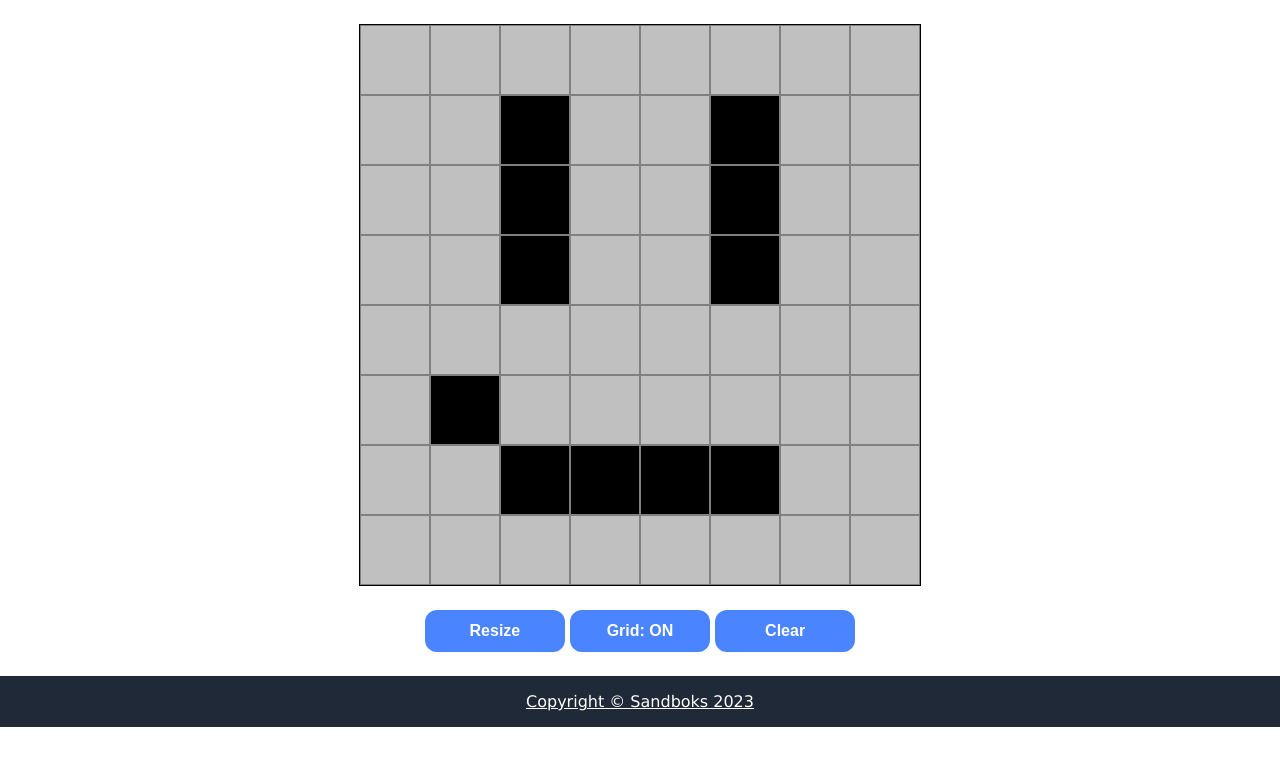
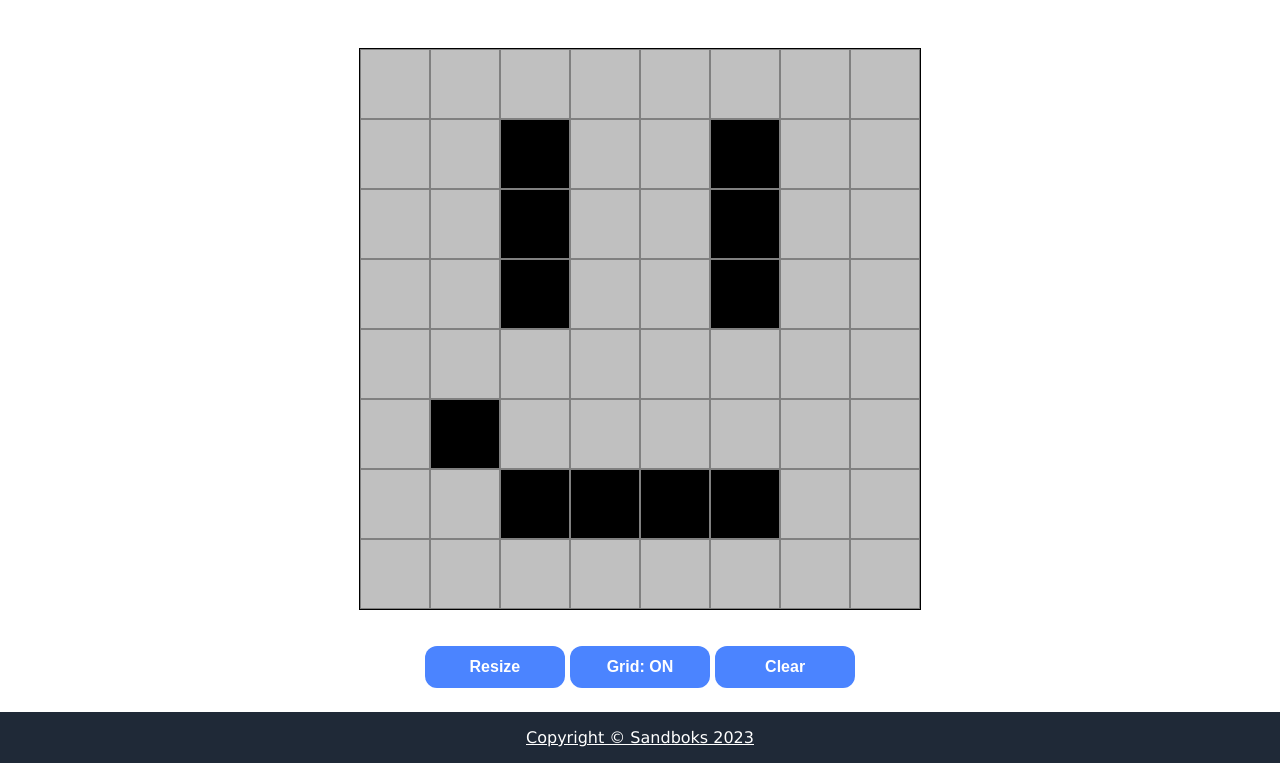
Before and after one commit to sandboks/odin-etch, a plain HTML site: page index.html in a window 1280 px wide. Shown: the part 81-844 px from the top of the page. Before the commit the page ends 808 px from the top, so only its background shows below. Drawn offline with Linux system fonts and the light colour scheme.

Commit message:
Minor CSS adjustments

```diff
--- a/etch.js
+++ b/etch.js
@@ -36,7 +36,8 @@ gridButton.addEventListener('click', () => {
 
 let clearButton = document.querySelector("#CLEAR");
 clearButton.addEventListener('click', () => {
-    ClearGrid();
+    if (canClear)
+        ClearGrid();
 })
 
 function createGrid(numSquares) {
--- a/style.css
+++ b/style.css
@@ -29,7 +29,7 @@ body {
     justify-content: flex-start;
 
     padding: 24px;
-    padding-top: 24px;
+    padding-top: 48px;
 }
 
 a {
@@ -44,25 +44,15 @@ a {
 }
 
 .gridContainer {
-
-
     height: 100%;
     width: 100%;
-    /*
-    max-width: 1024px;
-    max-height: 1024px;
-    */
 
     max-height: 70vh;
     max-width: 70vh;
     aspect-ratio: 1/1;
 
-    margin: 0;
-
     border: 1px solid black;
     background-color: silver;
-
-
 }
 
 .gridRow {
@@ -95,7 +85,7 @@ a {
 }
 
 button {
-    margin-top: 24px;
+    margin-top: 36px;
     padding: 12px 24px;
 
     border-radius: 12px;
```
